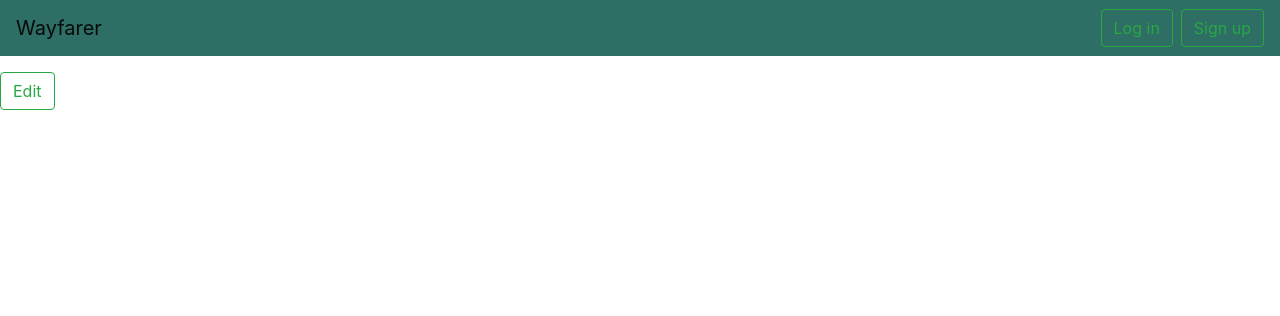
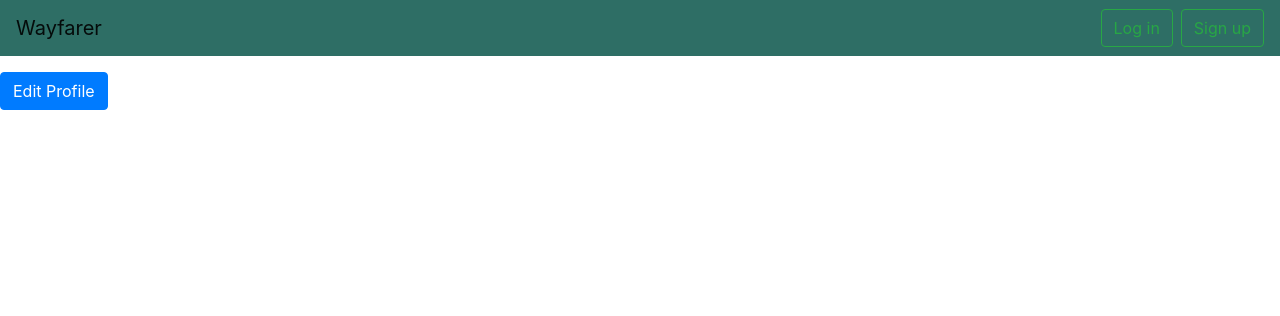
Before and after one commit to fletcherj17/wayfarer, a Django app: template main_app/templates/profile.html in a window 1280 px wide. Shown: the top 316 px of the page. Run offline with Django 3.2, Linux system fonts and the light colour scheme; the template is opened without the code that fills it: values that come from a table or form of the project are taken from there, others are empty; parts of the project's set-up code (start-up, migrations or seed data) failed here and were passed over; some libraries are stand-ins or nearby versions.

Commit message:
edit profile functionality

```diff
--- a/main_app/templates/profile.html
+++ b/main_app/templates/profile.html
@@ -4,7 +4,13 @@
 <h1>{{user.name}}</h1>
 <p>{{user.current_city}}</p>
 <p>{{user.join_date}}</p>
-<form action="" method="POST">
-    <input type="submit" class="btn btn-outline-success" value="Edit">
+<button class="btn btn-primary" type="button" data-toggle="collapse" data-target="#collapseExample" aria-expanded="false" aria-controls="collapseExample">
+    Edit Profile
+  </button>
+<form class="collapse" id="collapseExample" action="{% url 'profile' %}" method="POST">
+    {% csrf_token %}
+    <input type="text" name="name" value="{{user.name}}">
+    <input type="text" name="current_city" value="{{user.current_city}}">
+    <input type="submit" class="btn btn-outline-success" value="Submit Changes">
 </form>
 {% endblock %}
--- a/main_app/urls.py
+++ b/main_app/urls.py
@@ -6,6 +6,5 @@
     path('login/', views.user_login, name='login'),
     path('logout/', views.user_logout, name='logout'),
     path('signup/', views.signup, name='signup'),
-    path('profile/', views.profile, name='profile'),
-    path('profile/edit', views.edit_profile, name='edit')
+    path('profile/', views.profile, name='profile')
 ]
```
Also changed, not shown: main_app/views.py (+8 -2 lines).
